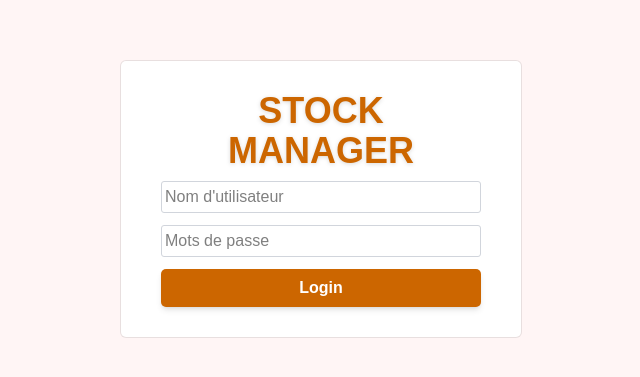
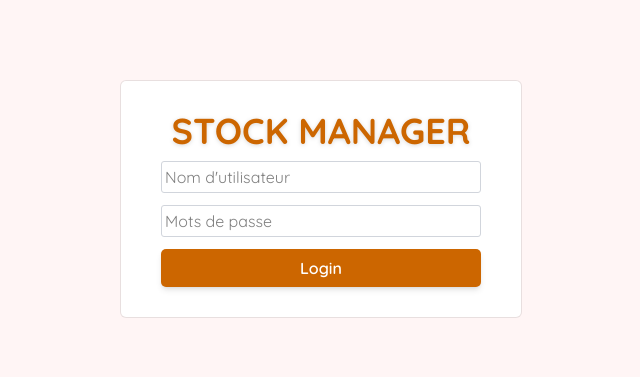
Before and after one commit to vNullptr/gest-stock, a React (Vite) app in the folder frontend/: page /login in a window 1280 px wide. Shown: the part 201-578 px from the top of the page, without its empty margins (319-959 px from the left). Built offline with nearby package versions, Linux system fonts and the light colour scheme.

Commit message:
new global font

```diff
--- a/frontend/src/index.css
+++ b/frontend/src/index.css
@@ -1,3 +1,4 @@
+@import url('https://fonts.googleapis.com/css2?family=Quicksand:wght@300;400;500;600;700&display=swap');
 @import "tailwindcss";
 
 @theme {
@@ -9,7 +10,7 @@
 
 :root{
   background-color: white;
-  font-family: sans-serif;
+  font-family: 'Quicksand', 'Sans';
 }
 
 /*scroll bar*/
```
